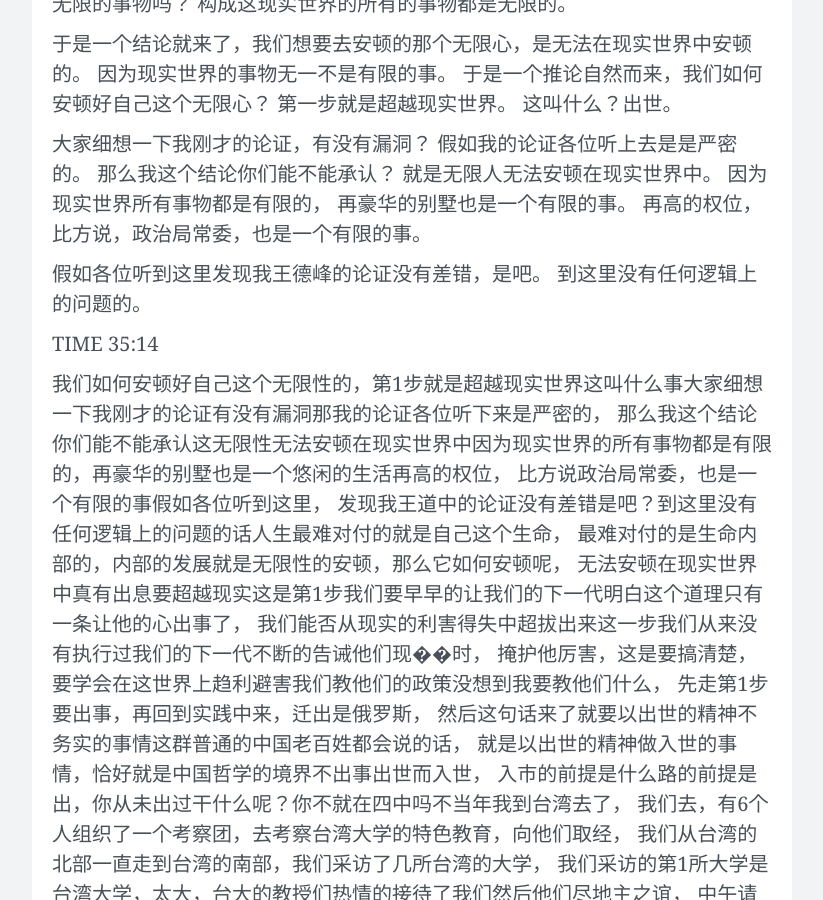
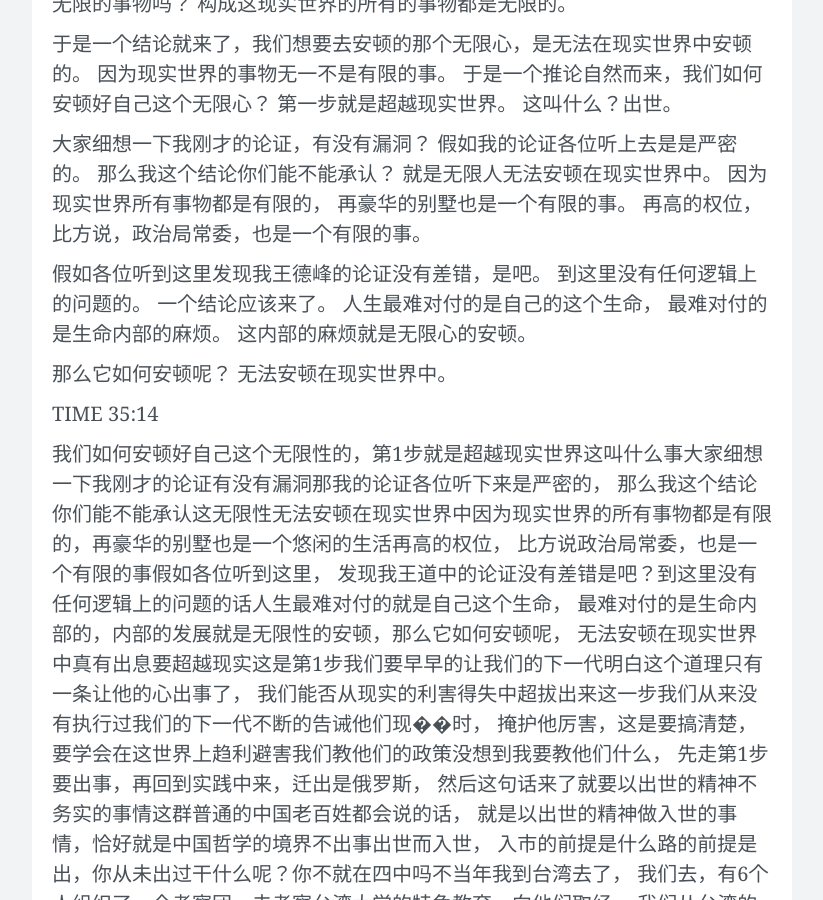
Before and after one commit to wangtiga/wangtiga.github.io, a Jekyll site: the page built from _previews/yangming_school_of_mind.md, in a window 1280 px wide and 900 px high, scrolled down 6681 px. Shown: the whole window, without its empty margins (228-1051 px from the left). Built offline with Jekyll 4.4.1, drawn with Linux system fonts in a browser that asks for light colours; nearby versions of some CDN libraries; comment, search, counter and statistics services are not loaded.

Commit message:
updated from r1

```diff
--- a/_previews/yangming_school_of_mind.md
+++ b/_previews/yangming_school_of_mind.md
@@ -319,6 +319,13 @@ TIME 32:14
 
 假如各位听到这里发现我王德峰的论证没有差错，是吧。
 到这里没有任何逻辑上的问题的。
+一个结论应该来了。
+人生最难对付的是自己的这个生命，
+最难对付的是生命内部的麻烦。
+这内部的麻烦就是无限心的安顿。
+
+那么它如何安顿呢？
+无法安顿在现实世界中。
 
 
 TIME 35:14
```
